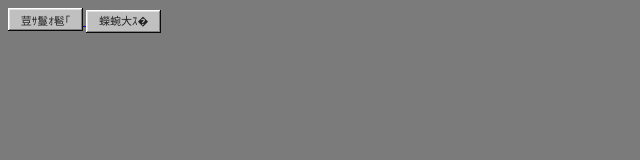
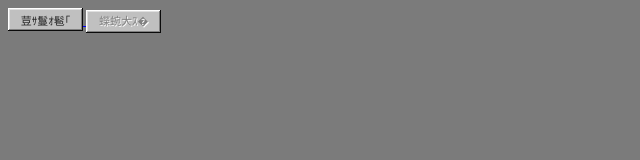
Before and after one commit to 290Namo/GamePolis, a plain HTML site: page data/head.html in a window 1280 px wide. Shown: the full height of the page, 0-640 px from the left. Drawn offline with Linux system fonts and the light colour scheme; a web font is replaced by a local one.

Commit message:
Update head.html

```diff
--- a/data/head.html
+++ b/data/head.html
@@ -11,7 +11,7 @@
 	<tr>
 
 		<a href="../data/introduction.html"	target="contents"><button class="default">主页面</button> </a>
-		<a href="../data/archive.html"	target="contents"><button class="default">开发录</button> </a>
+		<a href="../data/archive.html"	target="contents"><button disabled>开发录</button> </a>
 	</tr>
 </table>
 
```
